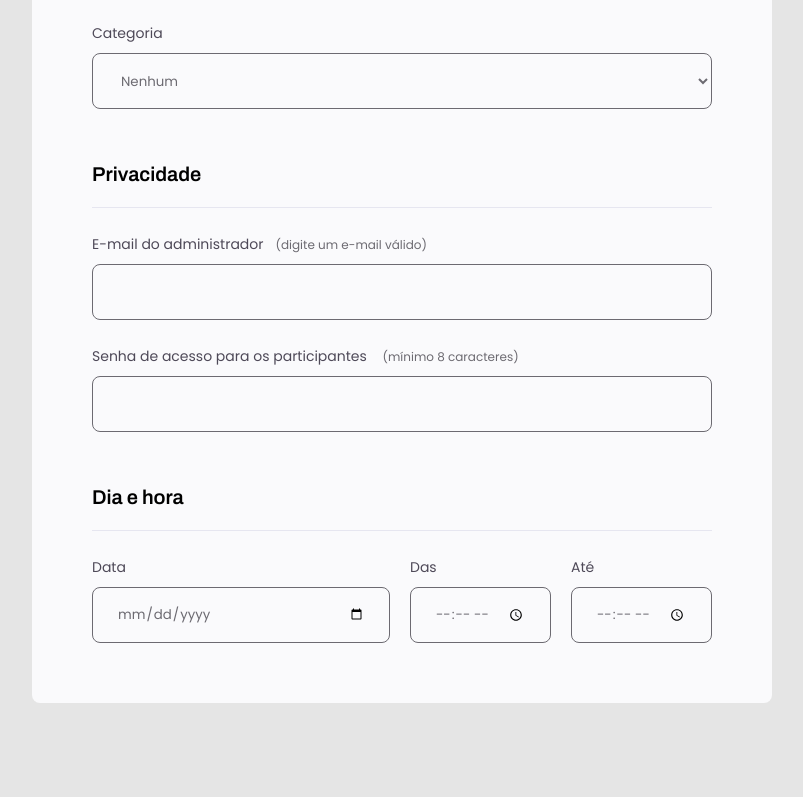
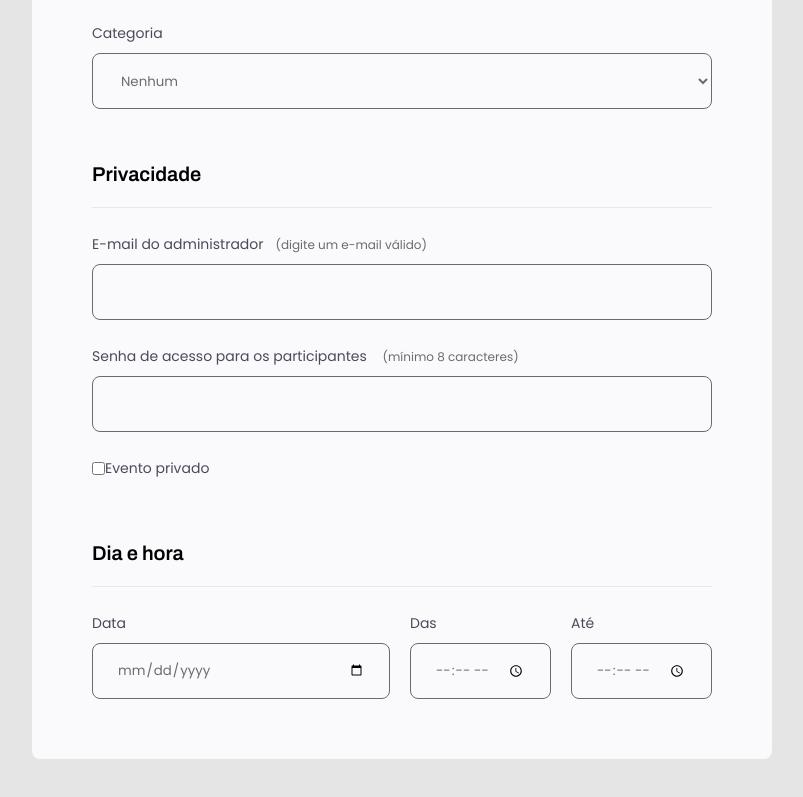
Before and after one commit to Daniel-Moreira26/HTML-CSS, a plain HTML site: page Desafios/desafio04/form01.html in a window 1280 px wide. Shown: the part 934-1731 px from the top of the page, without its empty margins (238-1041 px from the left). Drawn offline with Linux system fonts and the light colour scheme.

Commit message:
criando um checkbox

```diff
--- a/Desafios/desafio04/form01.html
+++ b/Desafios/desafio04/form01.html
@@ -71,6 +71,11 @@
           <label for="event-password">Senha de acesso para os participantes <span>(mínimo 8 caracteres)</span></label>
           <input type="password" id="event-password">
         </div>
+
+        <div class="checkbox-wrapper">
+          <input type="checkbox" id="event-check">
+          <label for="event-check">Evento privado</label>
+        </div>
       </div>
     </fieldset>
     <fieldset>
--- a/Desafios/desafio04/style.css
+++ b/Desafios/desafio04/style.css
@@ -77,7 +77,8 @@ fieldset legend {
   flex-direction: column;
 }
 
-.input-wrapper label {
+.input-wrapper label,
+.checkbox-wrapper {
   font-size: 14px;
   line-height: 24px;
 
@@ -122,3 +123,8 @@ select {
 .col-3 > div:nth-child(1) {
   width: 100%;
 }
+
+.checkbox-wrapper {
+  display: flex;
+  align-items: center;
+}
```
